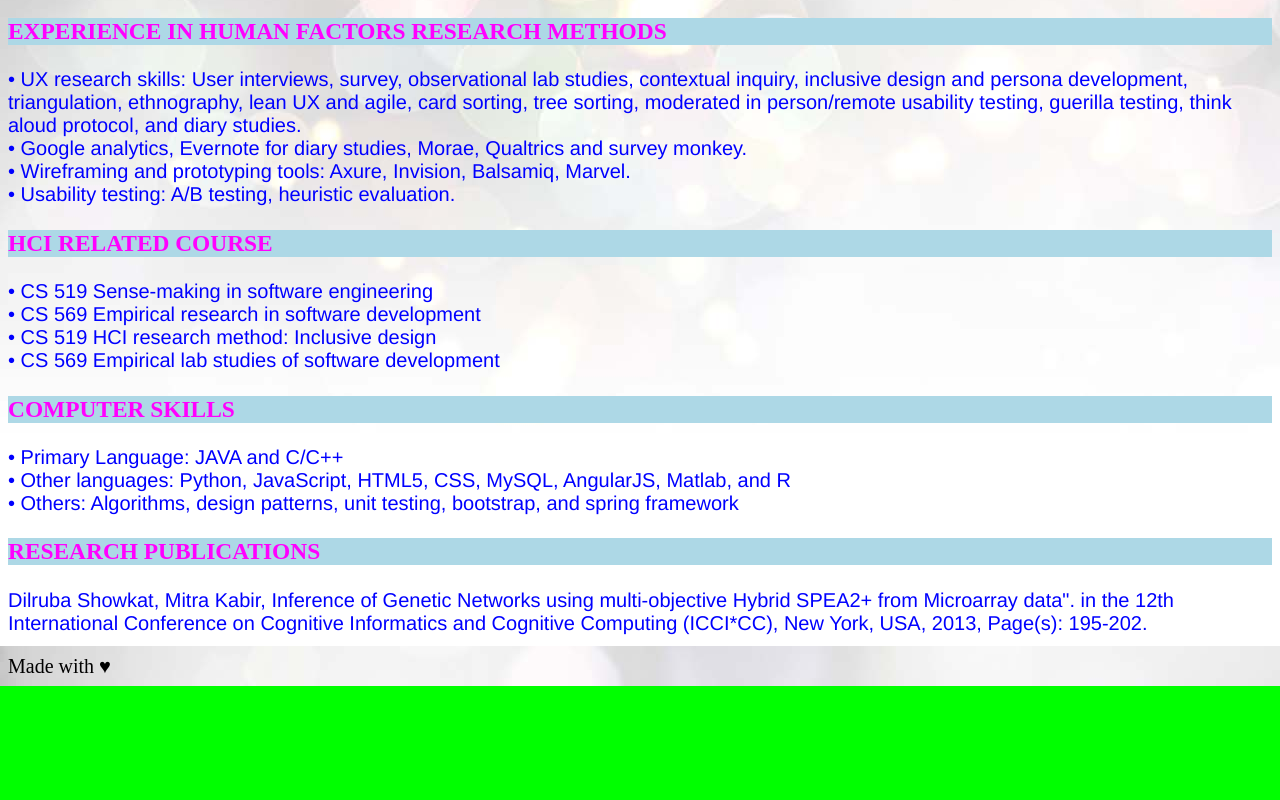
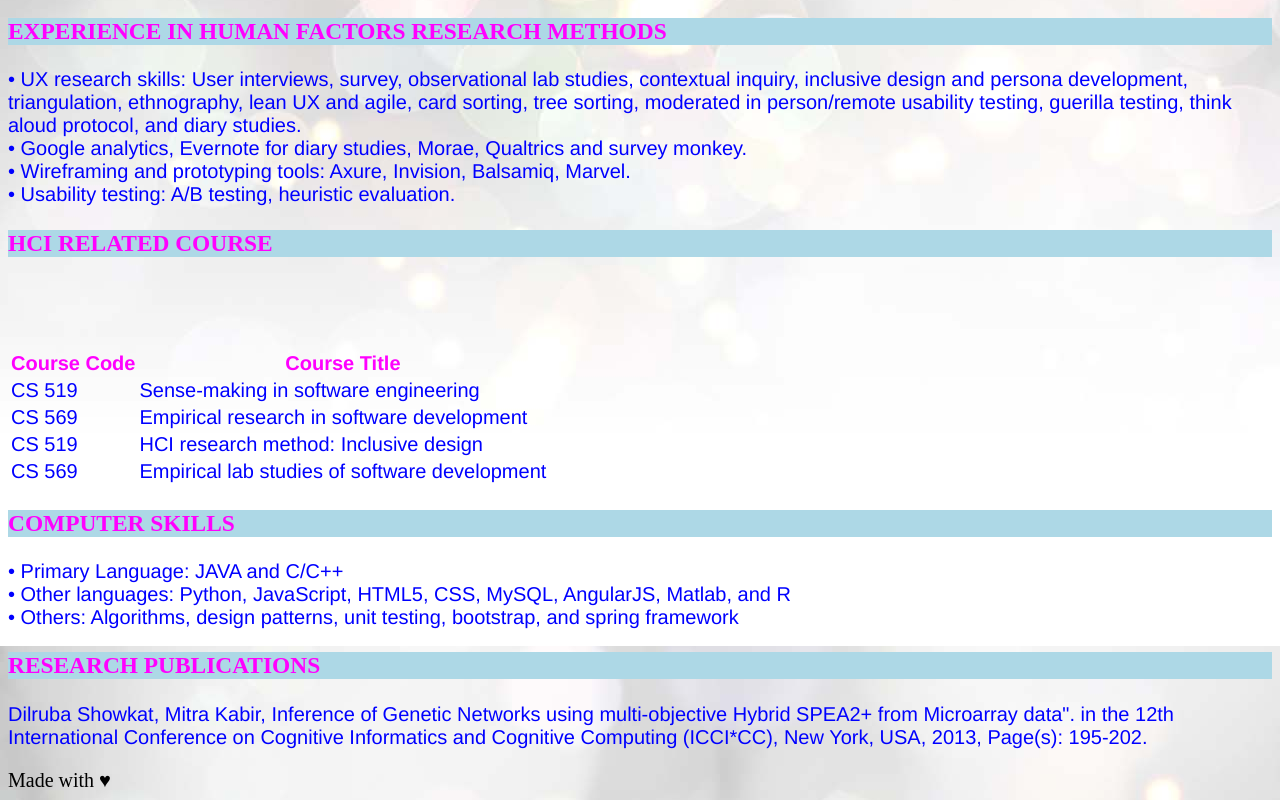
Before and after one commit to dilrubashowkat/HTML-and-CSS, a plain HTML site: page index.html in a window 1280 px wide. Shown: the part 1876-2676 px from the top of the page. Before the commit the page ends 2562 px from the top, so only its background shows below. Drawn offline with Linux system fonts and the light colour scheme; files that its build step writes are made by us from their sources.

Commit message:
table added to the page

```diff
--- a/index.html
+++ b/index.html
@@ -121,14 +121,37 @@ in the tools help option. This finding can be used to improve usability of MATLA
 
       </p>
 <h3>HCI RELATED COURSE</h3>
-<p>
+<!--<p>
 •   CS 519 Sense-making in software engineering <br>
 •   CS 569 Empirical research in software development <br>
 •   CS 519 HCI research method: Inclusive design <br>
 •   CS 569 Empirical lab studies of software development <br>
-
-</p>
-
+</p>-->
+<table style="font-size: 20px;color: blue;font-family: helvetica;">
+    <tr style="color: magenta;">
+        <th>Course Code</th>
+        <th>Course Title</th>
+    </tr>
+    <tr>
+        <td>CS 519</td>
+    <td>Sense-making in software engineering</td>
+    </tr>
+    <br>
+    <tr>
+        <td>CS 569</td>
+    <td>Empirical research in software development</td>
+    </tr>
+    <br>
+    <tr>
+        <td>CS 519</td>
+    <td>HCI research method: Inclusive design</td>
+    </tr>
+    <br>
+    <tr>
+        <td>CS 569</td>
+    <td>Empirical lab studies of software development</td>
+    </tr>
+</table>
 <h3>COMPUTER SKILLS</h3>
 <p>
 •   Primary Language: JAVA and C/C++<br>
```
